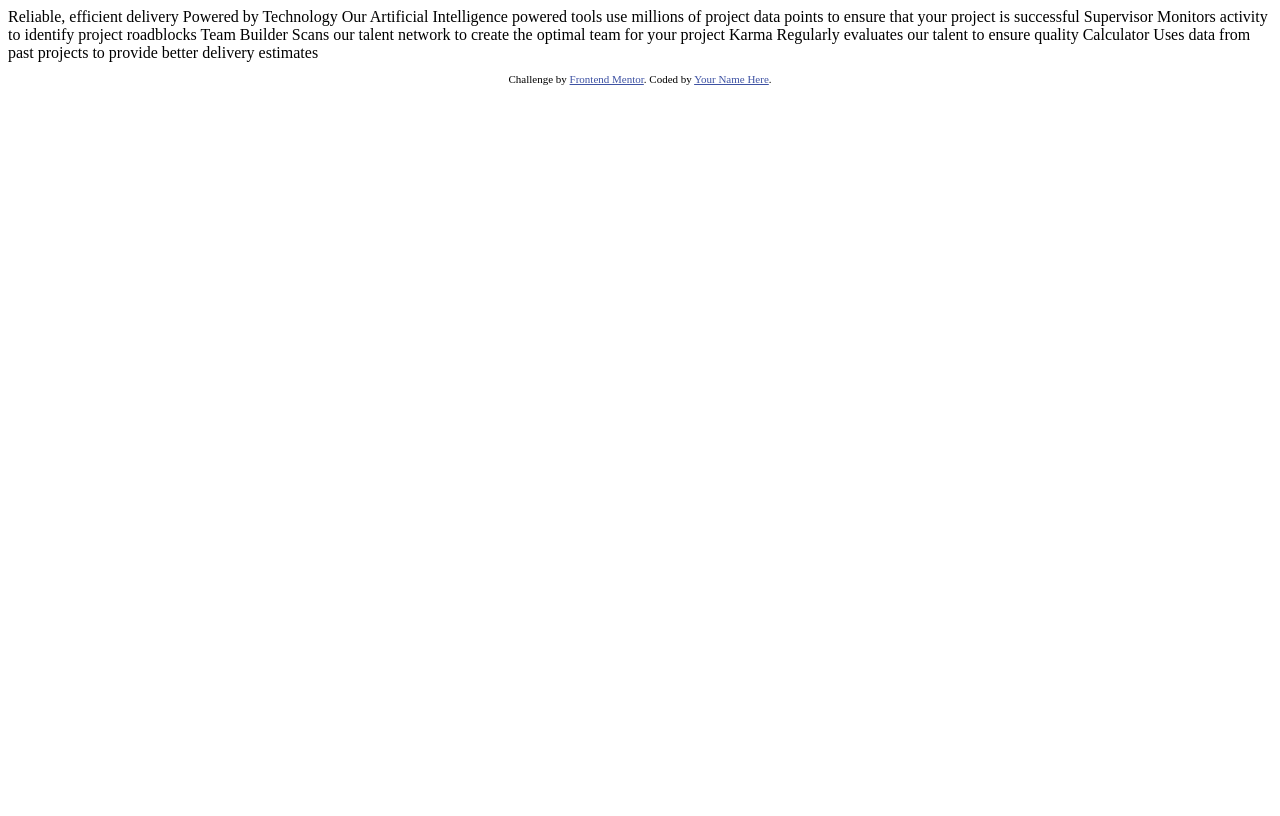
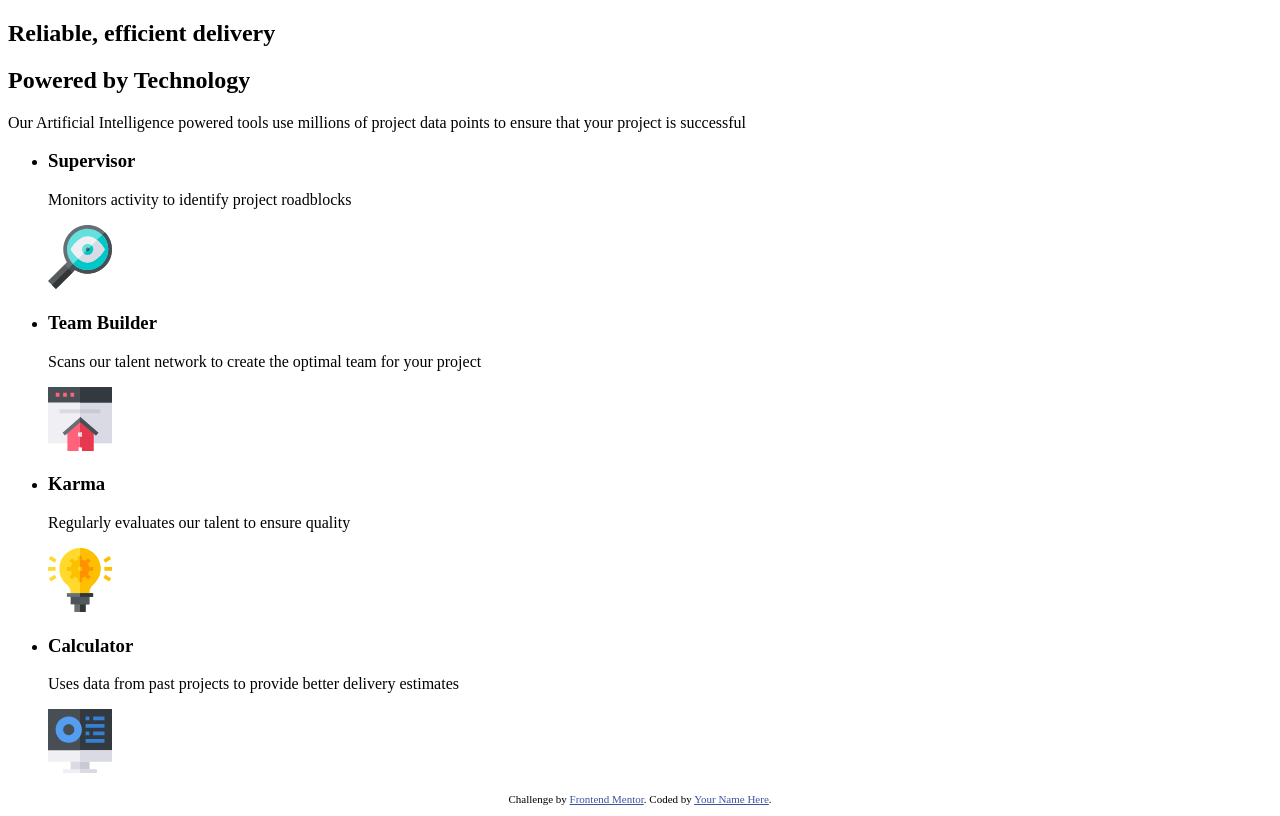
Before and after one commit to morauszkia/fm-feature-section, a plain HTML site: page index.html in a window 1280 px wide. Drawn offline with Linux system fonts and the light colour scheme.

Commit message:
Structure html content

```diff
--- a/index.html
+++ b/index.html
@@ -24,25 +24,39 @@
   </head>
 
   <body>
+    <main>
+      <section class="intro">
+        <h1>Reliable, efficient delivery</h1>
+        <h2>Powered by Technology</h2>
+        <p class="intro--text">
+          Our Artificial Intelligence powered tools use millions of project data points
+          to ensure that your project is successful
+        </p>
+      </section>
 
-    Reliable, efficient delivery
-    Powered by Technology
-
-    Our Artificial Intelligence powered tools use millions of project data points
-    to ensure that your project is successful
-
-    Supervisor
-    Monitors activity to identify project roadblocks
-
-    Team Builder
-    Scans our talent network to create the optimal team for your project
-
-    Karma
-    Regularly evaluates our talent to ensure quality
-
-    Calculator
-    Uses data from past projects to provide better delivery estimates
-
+      <ul class="features">
+        <li class="features__feature feature--cyan">
+          <h3 class="feature__title">Supervisor</h3>
+          <p class="feature__desc">Monitors activity to identify project roadblocks</p>
+          <img src="./images/icon-supervisor.svg" alt="Magnifying Glass icon" class="feature__icon">
+        </li>
+        <li class="features__feature feature--red">
+          <h3 class="feature__title">Team Builder</h3>
+          <p class="feature__desc">Scans our talent network to create the optimal team for your project</p>
+          <img src="./images/icon-team-builder.svg" alt="House icon" class="feature__icon">
+        </li>
+        <li class="features__feature feature--orange">
+          <h3 class="feature__title">Karma</h3>
+          <p class="feature__desc">Regularly evaluates our talent to ensure quality</p>
+          <img src="./images/icon-karma.svg" alt="Lightbulb icon" class="feature__icon">
+        </li>
+        <li class="features__feature feature--blue">
+          <h3 class="feature__title">Calculator</h3>
+          <p class="feature__desc">Uses data from past projects to provide better delivery estimates</p>
+          <img src="./images/icon-calculator.svg" alt="Monitor icon" class="feature__icon">
+        </li>
+      </ul>
+    </main>
 
     <footer>
       <p class="attribution">
```
